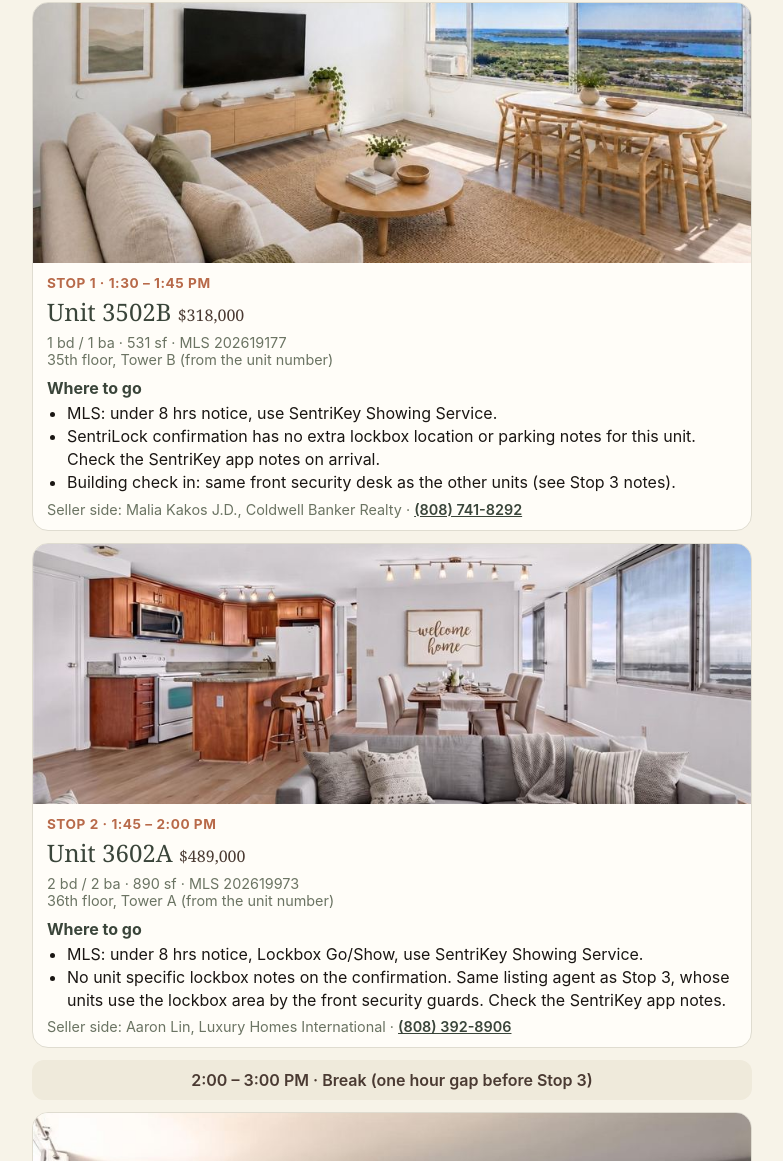
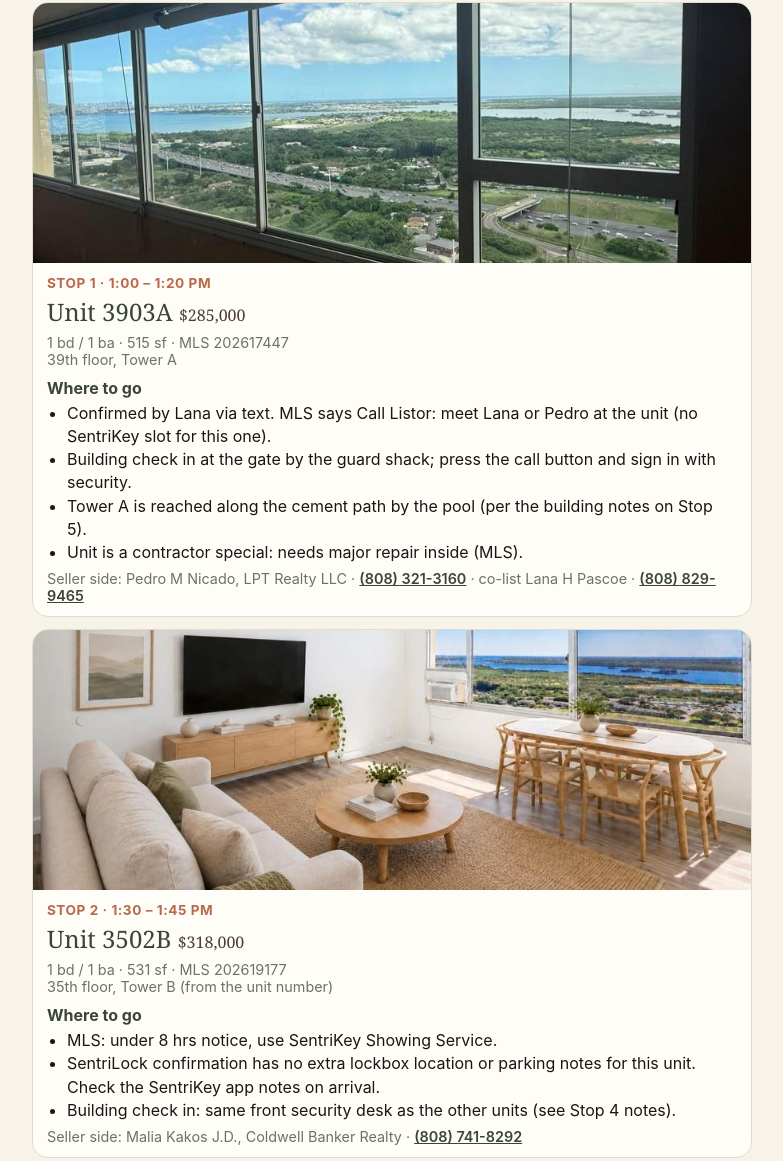
Before and after one commit to cstrickland-hash/talk-realty, a plain HTML site: page p-9cde5c7d8f1aa31097ac/index.html in a window 1280 px wide. Shown: the part 251-1412 px from the top of the page, without its empty margins (248-1031 px from the left). Drawn offline with Linux system fonts and the light colour scheme.

Commit message:
Private tour p-9cde5c7d8f1aa31097ac: add stop 1

```diff
--- a/p-9cde5c7d8f1aa31097ac/index.html
+++ b/p-9cde5c7d8f1aa31097ac/index.html
@@ -12,27 +12,31 @@ ul{margin:0;padding-left:20px;line-height:1.45}.m{color:#6B7463;font-size:.9rem;
 .gap{text-align:center;background:#EFEADB;border-radius:12px;padding:10px;font-weight:600;color:#4A3A32}
 #gone{display:none;padding:40px 16px;text-align:center}</style></head><body>
 <div id="gone"><h1>This tour page has expired.</h1></div><div id="pg">
-<header><h1>Private tour · Sat Nov 14</h1><p>For Christopher only · 4 confirmed units · Century Park Plaza</p></header><main>
+<header><h1>Private tour · Sat Nov 14</h1><p>For Christopher only · 5 confirmed units · Century Park Plaza</p></header><main>
 <div class="box"><b>1060 Kamehameha Hwy, Pearl City, HI 96782</b><br><a href="https://www.google.com/maps/search/?api=1&query=1060+Kamehameha+Hwy,+Pearl+City,+HI+96782">Open in Maps</a></div>
 <div class="box acc">Access: open SentriKey app for each showing.</div>
-<article class="stop"><img src="s1.jpg" alt="Unit 3502B"><div class="b">
-<div class="t">Stop 1 · 1:30 – 1:45 PM</div><h2>Unit 3502B <span>$318,000</span></h2>
+<article class="stop"><img src="s0.jpg" alt="Unit 3903A"><div class="b">
+<div class="t">Stop 1 · 1:00 – 1:20 PM</div><h2>Unit 3903A <span>$285,000</span></h2>
+<div class="m">1 bd / 1 ba · 515 sf · MLS 202617447<br>39th floor, Tower A</div>
+<h3>Where to go</h3><ul><li>Confirmed by Lana via text. MLS says Call Listor: meet Lana or Pedro at the unit (no SentriKey slot for this one).</li><li>Building check in at the gate by the guard shack; press the call button and sign in with security.</li><li>Tower A is reached along the cement path by the pool (per the building notes on Stop 5).</li><li>Unit is a contractor special: needs major repair inside (MLS).</li></ul>
+<div class="m">Seller side: Pedro M Nicado, LPT Realty LLC · <a href="tel:8083213160">(808) 321-3160</a> · co-list Lana H Pascoe · <a href="tel:8088299465">(808) 829-9465</a></div></div></article><article class="stop"><img src="s1.jpg" alt="Unit 3502B"><div class="b">
+<div class="t">Stop 2 · 1:30 – 1:45 PM</div><h2>Unit 3502B <span>$318,000</span></h2>
 <div class="m">1 bd / 1 ba · 531 sf · MLS 202619177<br>35th floor, Tower B (from the unit number)</div>
-<h3>Where to go</h3><ul><li>MLS: under 8 hrs notice, use SentriKey Showing Service.</li><li>SentriLock confirmation has no extra lockbox location or parking notes for this unit. Check the SentriKey app notes on arrival.</li><li>Building check in: same front security desk as the other units (see Stop 3 notes).</li></ul>
+<h3>Where to go</h3><ul><li>MLS: under 8 hrs notice, use SentriKey Showing Service.</li><li>SentriLock confirmation has no extra lockbox location or parking notes for this unit. Check the SentriKey app notes on arrival.</li><li>Building check in: same front security desk as the other units (see Stop 4 notes).</li></ul>
 <div class="m">Seller side: Malia Kakos J.D., Coldwell Banker Realty · <a href="tel:8087418292">(808) 741-8292</a></div></div></article><article class="stop"><img src="s2.jpg" alt="Unit 3602A"><div class="b">
-<div class="t">Stop 2 · 1:45 – 2:00 PM</div><h2>Unit 3602A <span>$489,000</span></h2>
+<div class="t">Stop 3 · 1:45 – 2:00 PM</div><h2>Unit 3602A <span>$489,000</span></h2>
 <div class="m">2 bd / 2 ba · 890 sf · MLS 202619973<br>36th floor, Tower A (from the unit number)</div>
-<h3>Where to go</h3><ul><li>MLS: under 8 hrs notice, Lockbox Go/Show, use SentriKey Showing Service.</li><li>No unit specific lockbox notes on the confirmation. Same listing agent as Stop 3, whose units use the lockbox area by the front security guards. Check the SentriKey app notes.</li></ul>
-<div class="m">Seller side: Aaron Lin, Luxury Homes International · <a href="tel:8083928906">(808) 392-8906</a></div></div></article><div class="gap">2:00 – 3:00 PM · Break (one hour gap before Stop 3)</div><article class="stop"><img src="s3.jpg" alt="Unit 3503A"><div class="b">
-<div class="t">Stop 3 · 3:00 – 3:30 PM</div><h2>Unit 3503A <span>$361,000</span></h2>
+<h3>Where to go</h3><ul><li>MLS: under 8 hrs notice, Lockbox Go/Show, use SentriKey Showing Service.</li><li>No unit specific lockbox notes on the confirmation. Same seller side agent as Stop 4, whose units use the lockbox area by the front security guards. Check the SentriKey app notes.</li></ul>
+<div class="m">Seller side: Aaron Lin, Luxury Homes International · <a href="tel:8083928906">(808) 392-8906</a></div></div></article><div class="gap">2:00 – 3:00 PM · Break (one hour gap before Stop 4)</div><article class="stop"><img src="s3.jpg" alt="Unit 3503A"><div class="b">
+<div class="t">Stop 4 · 3:00 – 3:30 PM</div><h2>Unit 3503A <span>$361,000</span></h2>
 <div class="m">1 bd / 1 ba · 515 sf · MLS 202617699<br>35th floor, Tower A (from the unit number)</div>
 <h3>Where to go</h3><ul><li>Park in guest parking.</li><li>Sign in with security at the front of the complex; the lockbox area is next to the security guards. Ask security to open the lockboxes.</li><li>Lockbox slot B4 (agent card on the back). Put the keys back in B4 and lock up when leaving.</li><li>Showing notes: remove shoes, lock doors, leave card.</li></ul>
 <div class="m">Seller side: Aaron Lin, Luxury Homes International · <a href="tel:8083928906">(808) 392-8906</a></div></div></article><article class="stop"><img src="s4.jpg" alt="Unit 1604A"><div class="b">
-<div class="t">Stop 4 · 4:00 – 4:30 PM</div><h2>Unit 1604A <span>$320,000</span></h2>
+<div class="t">Stop 5 · 4:00 – 4:30 PM</div><h2>Unit 1604A <span>$320,000</span></h2>
 <div class="m">2 bd / 2 ba · 890 sf · MLS 202619194<br>16th floor, Tower A (from the unit number)</div>
 <h3>Where to go</h3><ul><li>Enter through the gate by the guard shack. Press the call button and security lets you in.</li><li>Sign in with security before getting the lockbox.</li><li>Lockbox is in the cabinet, slot labeled A8.</li><li>Walk to Tower A along the cement path by the pool.</li><li>MLS also says Call Listor; the SentriLock confirmation is approved.</li></ul>
 <div class="m">Seller side: John Quindara, Hawaii Modern Realty · <a href="tel:8082289912">(808) 228-9912</a></div></div></article>
-<div class="box"><b>Building</b><br>Main entry is the gate by the guard shack; security signs you in. Guest parking per the Stop 3 notes. No lockbox or access photos were attached to the SentriLock confirmations.
+<div class="box"><b>Building</b><br>Main entry is the gate by the guard shack; security signs you in. Guest parking per the Stop 4 notes. No lockbox or access photos were attached to the SentriLock confirmations.
 <img src="bldg.jpg" alt="Century Park Plaza towers" style="width:100%;border-radius:12px;margin-top:8px"></div>
 <div class="box m">Floors are read from the unit numbers. This page deletes itself after 6:00 PM HST today.</div>
 </main></div>
```
Also changed, not shown: p-9cde5c7d8f1aa31097ac/s0.jpg (added).
